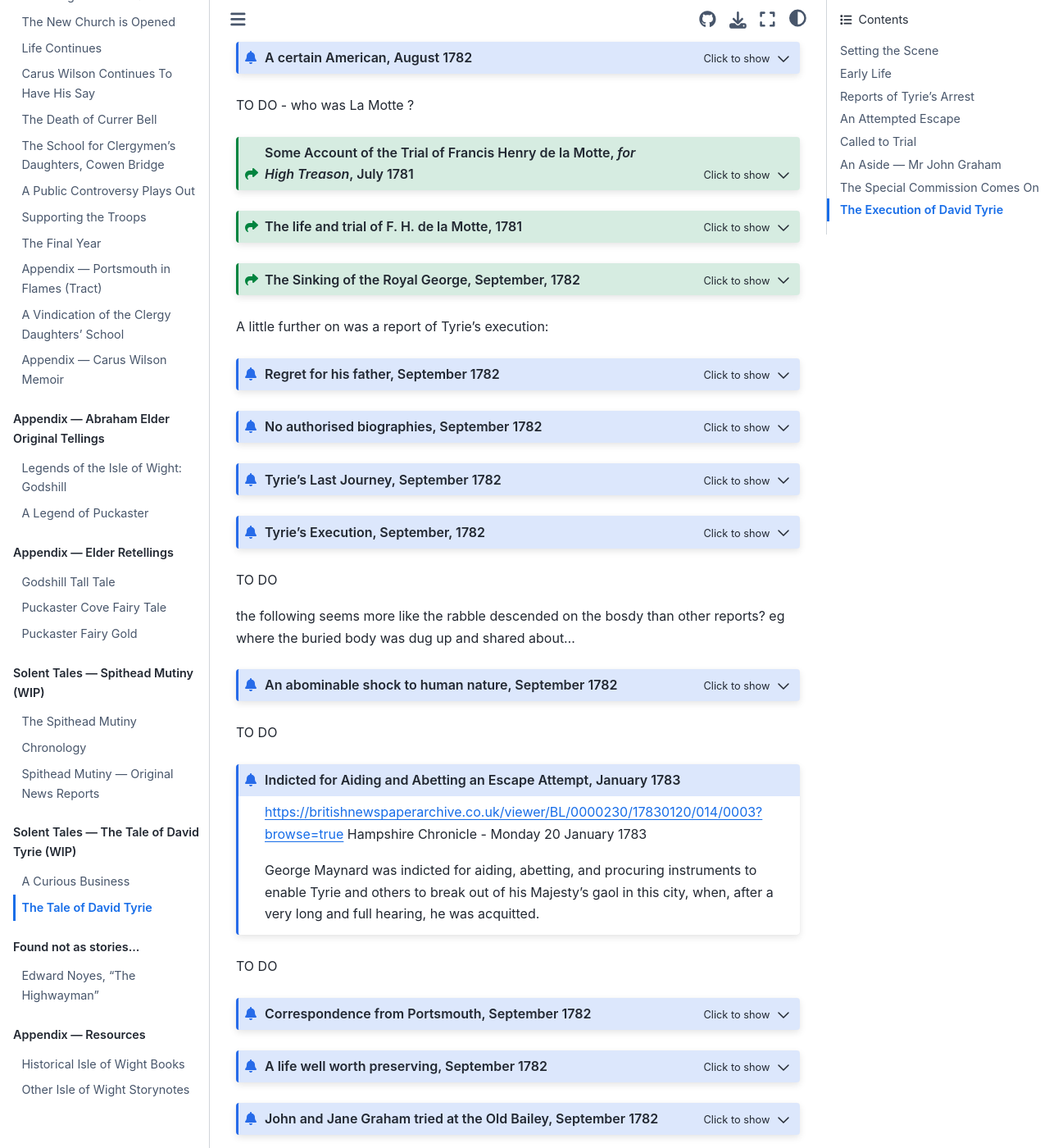
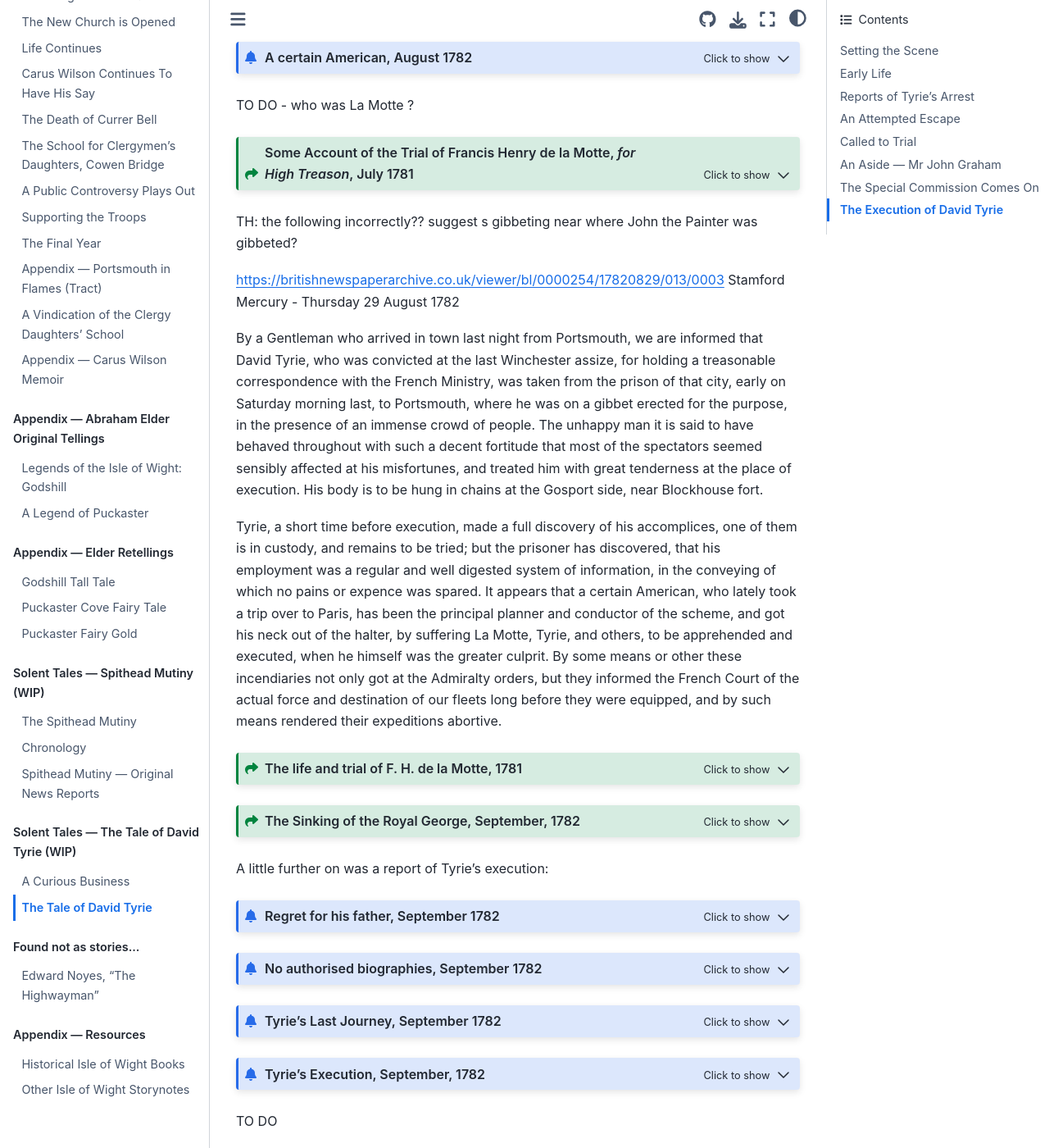
Before and after one commit to psychemedia/island-storynotes, a Jupyter Book: the page built from tyrie/david_tyrie_southsea_quartering.md, in a window 1280 px wide and 1400 px high, scrolled down 5722 px. Shown: the whole window at 82% size. Built offline with Jupyter Book 1.0.4 settings and Sphinx 7.4.7 and the Sphinx Book theme 1.1.4, drawn with Linux system fonts in a browser that asks for light colours.

Commit message:
Update david_tyrie_southsea_quartering.md

````diff
--- a/tyrie/david_tyrie_southsea_quartering.md
+++ b/tyrie/david_tyrie_southsea_quartering.md
@@ -1097,6 +1097,18 @@ Bath Chronicle and Weekly Gazette - Thursday 19 July 1781
 
 ```
 
+
+
+TH: the following incorrectly?? suggest s gibbeting near where John the Painter was gibbeted?
+
+https://britishnewspaperarchive.co.uk/viewer/bl/0000254/17820829/013/0003
+Stamford Mercury - Thursday 29 August 1782
+
+By a Gentleman who arrived in town last night from Portsmouth, we are informed that David Tyrie, who was convicted at the last Winchester assize, for holding a treasonable correspondence with the French Ministry, was taken from the prison of that city, early on Saturday morning last, to Portsmouth, where he was on a gibbet erected for the purpose, in the presence of an immense crowd of people. The unhappy man it is said to have behaved throughout with such a decent fortitude that most of the spectators seemed sensibly affected at his misfortunes, and treated him with great tenderness at the place of execution. His body is to be hung in chains at the Gosport side, near Blockhouse fort.
+
+Tyrie, a short time before execution, made a full discovery of his accomplices, one of them is in custody, and remains to be tried; but the prisoner has discovered, that his employment was a regular and well digested system of information, in the conveying of which no pains or expence was spared. It appears that a certain American, who lately took a trip over to Paris, has been the principal planner and conductor of the scheme, and got his neck out of the halter, by suffering La Motte, Tyrie, and others, to be apprehended and executed, when he himself was the greater culprit. By some means or other these incendiaries not only got at the Admiralty orders, but they informed the French Court of the actual force and destination of our fleets long before they were equipped, and by such means rendered their expeditions abortive.
+
+
 ```{admonition} The life and trial of F. H. de la Motte, 1781
 :class: dropdown seealso
 https://archive.org/details/bim_eighteenth-century_the-life-and-trial-of-f_de-la-motte-francis-hen_1781
````
